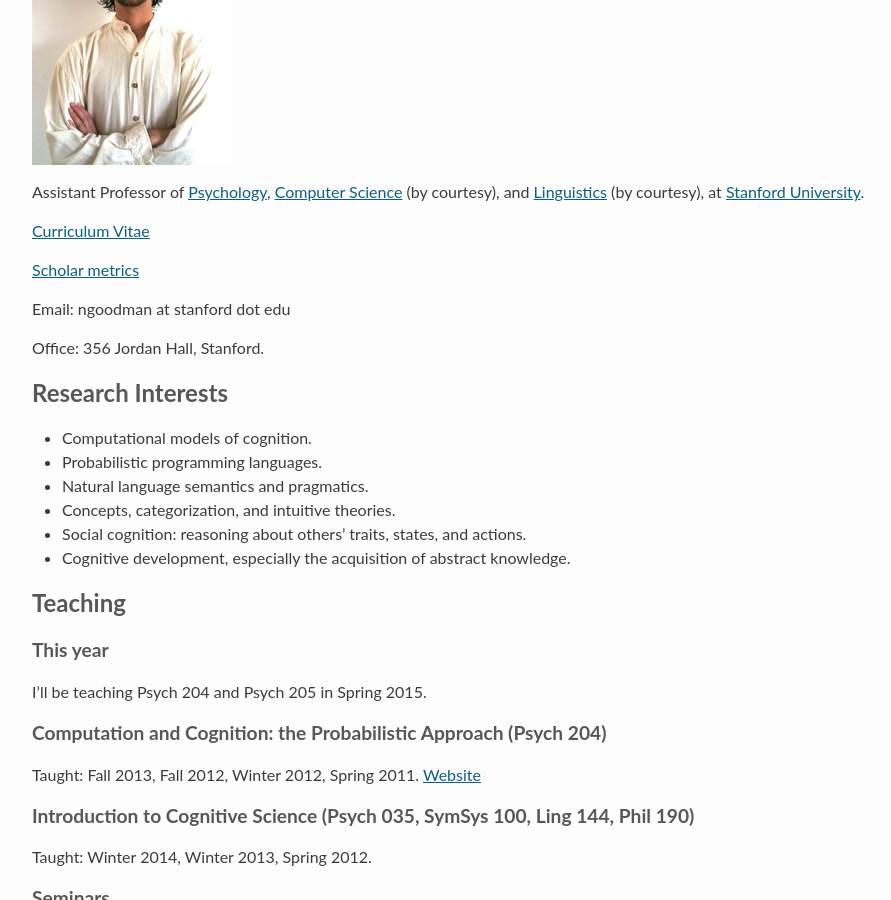
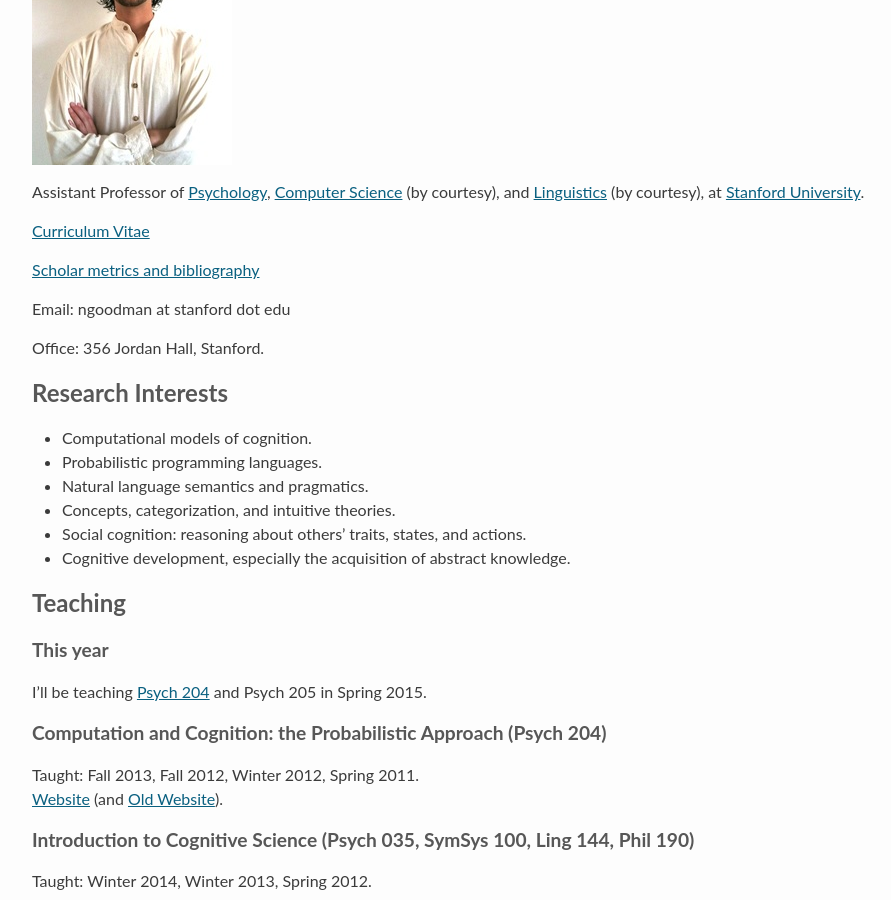
Before and after one commit to stanford-cocolab/cocolab.stanford.edu, a Jekyll site: the page built from ndg.md, in a window 1280 px wide and 900 px high, scrolled down 251 px. Shown: the whole window, without its empty margins (94-985 px from the left). Built offline with Jekyll 4.4.1, drawn with Linux system fonts in a browser that asks for light colours; Markdown is read by kramdown in place of the engine named in the settings.

Commit message:
update ndg page

```diff
--- a/ndg.md
+++ b/ndg.md
@@ -11,7 +11,7 @@ Assistant Professor of [Psychology](https://www.stanford.edu/dept/psychology/),
 
 [Curriculum Vitae](ndg-cv.pdf)
 
-[Scholar metrics](https://scholar.google.com/citations?user=OUpIbcQAAAAJ)
+[Scholar metrics and bibliography](https://scholar.google.com/citations?user=OUpIbcQAAAAJ)
 
 Email: ngoodman at stanford dot edu
 
@@ -32,13 +32,14 @@ Office: 356 Jordan Hall, Stanford.
 
 ### This year
 
-I'll be teaching Psych 204 and Psych 205 in Spring 2015.
+I'll be teaching [Psych 204](psych204.html) and Psych 205 in Spring 2015.
 
 
 ### Computation and Cognition: the Probabilistic Approach (Psych 204)
 
 Taught: Fall 2013, Fall 2012, Winter 2012, Spring 2011.
-[Website](http://www.stanford.edu/~ngoodman/psych204/)
+[Website](psych204.html)
+(and [Old Website](http://www.stanford.edu/~ngoodman/psych204/)).
 
 
 ### Introduction to Cognitive Science (Psych 035, SymSys 100, Ling 144, Phil 190)
```
